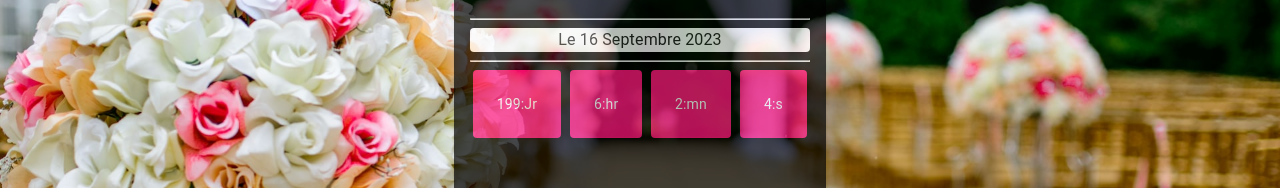
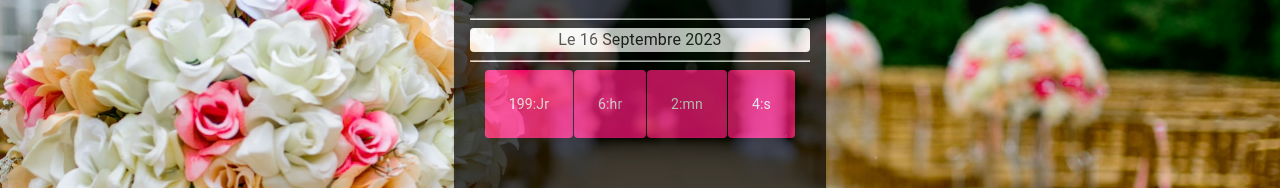
Before and after one commit to ricardomb94/gigietdom, a React (Create React App) app: page / in a window 1280 px wide. Shown: the part 248-436 px from the top of the page. Built offline with nearby package versions, Linux system fonts and the light colour scheme.

Commit message:
Set spacing prop to {0} on Timer component

```diff
--- a/src/components/Timer.js
+++ b/src/components/Timer.js
@@ -44,7 +44,7 @@ const Timer = () => {
         >
             <Stack
                 direction="row"
-                spacing={0.5}
+                // spacing={0.5}
                 divider={<Divider orientation="vertical" sx={{ backgroundColor: '#fff' }} />}
             >
                 <Slide>
```
